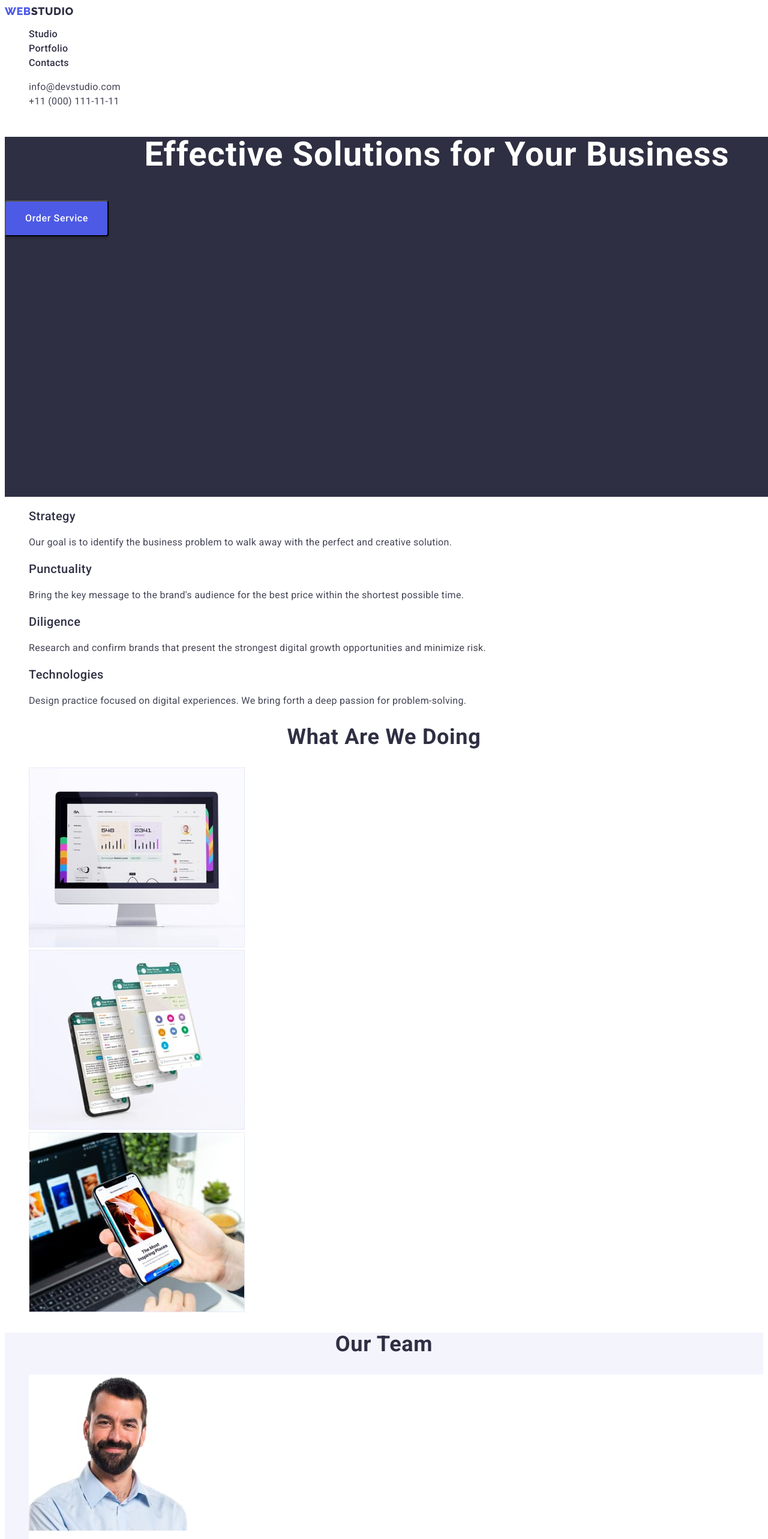
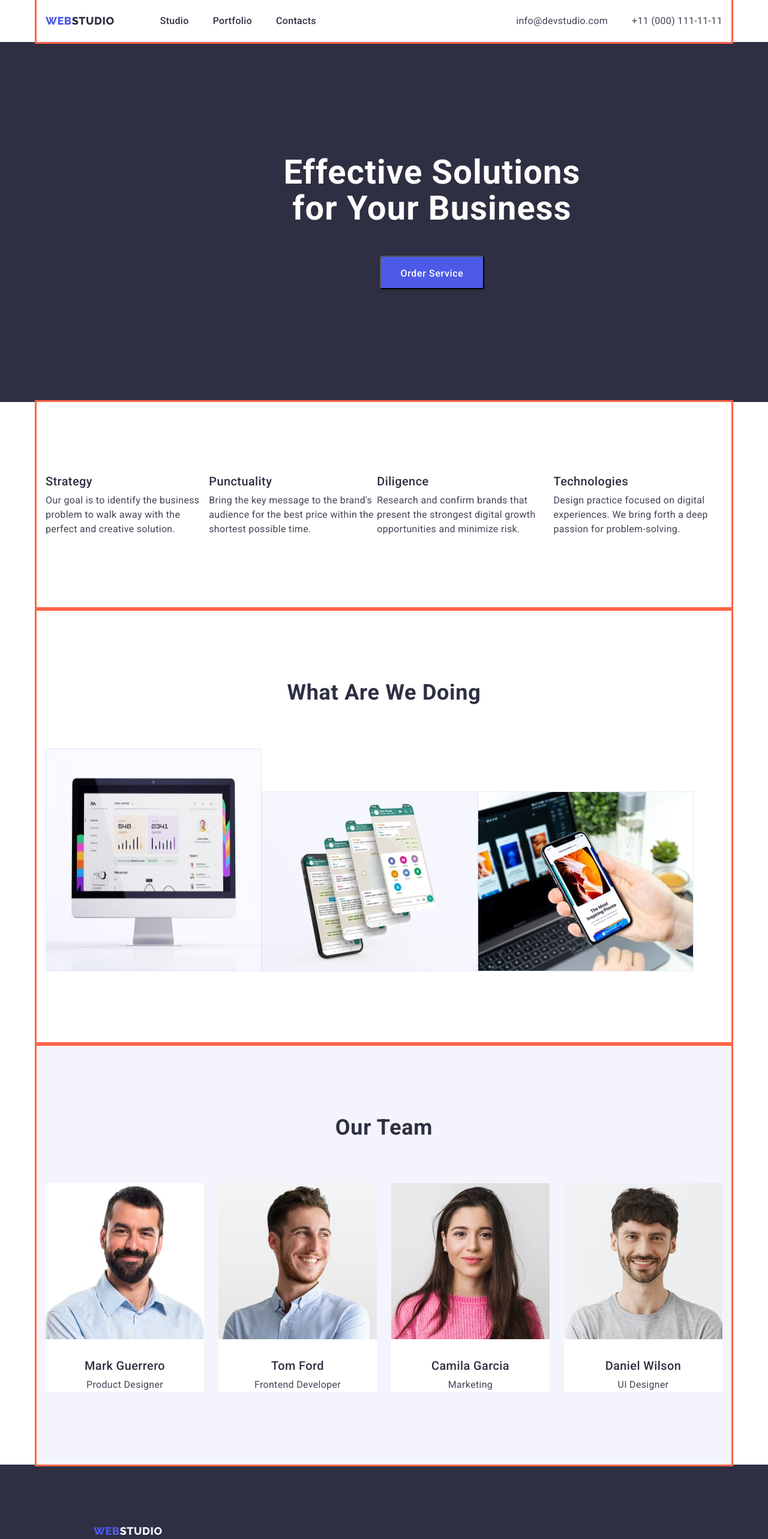
Before and after one commit to annapaniv/goit-markup-hw-03, a plain HTML site: page index.html in a window 1280 px wide. Shown: the top 2565 px of the page at 60% size. Drawn offline with nearby package versions, Linux system fonts and the light colour scheme.

Commit message:
original

```diff
--- a/css/styles.css
+++ b/css/styles.css
@@ -1,29 +1,58 @@
 :root {
-  --font-primary: Roboto,sans-serif;
+  --font-primary: Roboto, sans-serif;
   --body-text: #434455;
   --backgraund-color: #ffffff;
   --color-title-h2-h3-darkbg: #2e2f42;
   --color-hover-focus: #404bbf;
-  --color-partlogo-buttons:#4d5ae5;
-  --color-rest:#f4f4fd;
+  --color-partlogo-buttons: #4d5ae5;
+  --color-rest: #f4f4fd;
+  --border-batton-portfolio: #e7e9fc;
+}
+
+h1,
+h2,
+h3,
+h4,
+h5,
+h6,
+p {
+  margin-top: 0;
+  margin-bottom: 0;
+}
+ul,
+ol {
+  margin-top: 0;
+  margin-bottom: 0;
+  padding-left: 0;
+}
+img {
+  display: block;
+}
+.button {
+  cursor: pointer;
 }
 .list {
-  list-style:none;
+  list-style: none;
 }
 .link {
   text-decoration: none;
 }
 
 body {
-  color:var(--body-text);
-  background-color:var(--backgraund-color);
-  font-family:var(--font-primary);
+  color: var(--body-text);
+  background-color: var(--backgraund-color);
+  font-family: var(--font-primary);
+}
+.section {
+  padding-top: 120px;
+  padding-bottom: 120px;
+  padding-left: 15px;
+  padding-right: 15px;
 }
 
-/* HEADER */
+/* ================================HEADER================================= */
 /* logotype part 1 */
-.logo-item-one,
-.footer-item-one {
+.logo-item-one {
   font-family: 'Raleway', sans-serif;
   color: var(--color-partlogo-buttons);
   font-weight: 800;
@@ -49,7 +78,7 @@ body {
   font-size: 16px;
   line-height: 1.5;
   letter-spacing: 0.02em;
-  color:var(--color-title-h2-h3-darkbg);
+  color: var(--color-title-h2-h3-darkbg);
 }
 
 /* contacts */
@@ -58,10 +87,12 @@ body {
   font-size: 16px;
   line-height: 1.5;
   letter-spacing: 0.02em;
-  color:var(--body-text);
+  color: var(--body-text);
 }
 .adress {
   font-style: normal;
+  margin-left: auto;
+  margin-right: 15px;
 }
 .menu-link:hover,
 .menu:hover,
@@ -69,14 +100,54 @@ body {
 .menu-link:focus,
 .menu:focus,
 .contacts:focus {
-  color:var(--color-hover-focus);
+  color: var(--color-hover-focus);
 }
+
+.container {
+  width: 1158px;
+  margin-left: auto;
+  margin-right: auto;
+  outline: solid tomato;
+  border-bottom: 1px solid #e7e9fc;
+}
+.page-header-container {
+  display: flex;
+  align-items: center;
+}
+.page-nav {
+  display: flex;
+  align-items: center;
+}
+.logo {
+  margin-right: 76px;
+  margin-left: 15px;
+  margin-top: 24px;
+  margin-bottom: 24px;
+}
+.menu {
+  display: flex;
+  align-items: center;
+}
+.menu-item:not(:last-child) {
+  margin-right: 40px;
+}
+
+.list-contacts-container {
+  display: flex;
+}
+.phone {
+  margin-right: 40px;
+}
+/* ==============================TITLE================================ */
+
 /* Title H1 */
 .section-title {
   font-family: var(--font-primary);
   background-color: var(--color-title-h2-h3-darkbg);
   width: 1440px;
   height: 600px;
+  margin-left: auto;
+  margin-right: auto;
 }
 .title-section-one {
   font-weight: 700;
@@ -85,45 +156,61 @@ body {
   text-align: center;
   letter-spacing: 0.02em;
   color: var(--backgraund-color);
+  width: 496px;
+
+  margin-left: auto;
+  margin-right: auto;
+
+  margin-bottom: 48px;
+  padding-top: 188px;
 }
 
 /* batton order service */
 .modal-button {
+  display: block;
   font-family: var(--font-primary);
   padding: 16px 32px;
   background: var(--color-partlogo-buttons);
   box-shadow: 0px 4px 4px rgba(0, 0, 0, 0.15);
   border-radius: 4px;
   font-weight: 500;
+  text-align: center;
   font-size: 16px;
   line-height: 1.5;
   letter-spacing: 0.04em;
   color: var(--backgraund-color);
-
+  min-width: 169px;
+  height: 56px;
+  margin-left: auto;
+  margin-right: auto;
 }
 .modal-button:hover,
 .modal-button:focus {
   cursor: pointer;
-  background:var(--color-hover-focus);
+  background: var(--color-hover-focus);
 }
 
-/* section 2 */
+/* ===========================SECTION 2========================== */
 .title-section-two {
   font-weight: 500;
   font-size: 20px;
   line-height: 1.2;
   letter-spacing: 0.02em;
   color: var(--color-title-h2-h3-darkbg);
-
 }
 .text-section-two {
   font-size: 16px;
   line-height: 24px;
   letter-spacing: 0.02em;
-  color:var(--body-text);
+  color: var(--body-text);
 }
-
-/* section 3 */
+.advantages-container {
+  display: flex;
+}
+.p-container {
+  margin-top: 8px;
+}
+/* ===========================SECTION 3========================== */
 
 .title-section-three {
   font-weight: 700;
@@ -134,10 +221,18 @@ body {
   text-transform: capitalize;
   color: var(--color-title-h2-h3-darkbg);
 }
+.work-container {
+  display: flex;
+  margin-top: 72px;
+}
+.work-item {
+  display: flex;
+  width: calc((100%-48px) / 3);
+}
 
-/* section 4 */
+/* ===========================SECTION 4========================== */
 .section-team {
-  background-color:var(--color-rest);
+  background-color: var(--color-rest);
 }
 .title-section-four {
   font-weight: 700;
@@ -147,6 +242,7 @@ body {
   letter-spacing: 0.02em;
   text-transform: capitalize;
   color: var(--color-title-h2-h3-darkbg);
+  margin-bottom: 72px;
 }
 .list-item {
   background-color: var(--backgraund-color);
@@ -158,26 +254,48 @@ body {
   line-height: 1.2;
   letter-spacing: 0.02em;
   color: var(--color-title-h2-h3-darkbg);
-
+  margin-top: 32px;
 }
 .team-role {
   font-size: 16px;
   line-height: 1.5;
   letter-spacing: 0.02em;
   color: var(--body-text);
-
+  margin-top: 8px;
+  text-align: center;
 }
-/* footer */
+.employees {
+  display: flex;
+  flex-wrap: wrap;
+  gap: 24px;
+}
+/* ===========================FOOTER========================== */
 .footer {
-  background-color:var(--color-title-h2-h3-darkbg);
+  background-color: var(--color-title-h2-h3-darkbg);
   width: 1400px;
   height: 312px;
+  margin-left: auto;
+  margin-right: auto;
+}
+.footer-item-one {
+  font-family: 'Raleway', sans-serif;
+  color: var(--color-partlogo-buttons);
+  font-weight: 800;
+  font-size: 18px;
+  line-height: 1.17;
+  letter-spacing: 0.03em;
+  text-transform: uppercase;
+  /* padding-top: 100px; */
 }
 .footer-text {
+  display: block;
   font-size: 16px;
   line-height: 1.5x;
   letter-spacing: 0.02em;
   color: var(--color-rest);
+  width: 264px;
+  text-align: justify;
+  margin-left: 156px;
 }
 .footer-item-two {
   font-family: 'Raleway', sans-serif;
@@ -188,12 +306,20 @@ body {
   letter-spacing: 0.03em;
   text-transform: uppercase;
 }
-
-/* PORTFOLIO */
-/* BAttons */
+.footer-container {
+  display: flex;
+  flex-direction: column;
+}
+.footer-logo {
+  margin-bottom: 16px;
+  padding-top: 100px;
+  padding-left: 156px;
+}
+/* ===========================PORTFOLIO========================== */
+/* BUttons */
 .modal-btn {
   font-family: var(--font-primary);
-  background-color:var(--color-rest);
+  background-color: var(--color-rest);
   color: var(--color-partlogo-buttons);
   font-weight: 500;
   font-size: 16px;
@@ -201,6 +327,8 @@ body {
   text-align: center;
   letter-spacing: 0.04em;
   cursor: pointer;
+  border: 1px solid var(--border-batton-portfolio);
+  border-radius: 4px;
 }
 .modal-btn:hover,
 .modal-btn:focus,
@@ -208,7 +336,20 @@ body {
   color: var(--backgraund-color);
   background-color: var(--color-hover-focus);
 }
-
+.button-container {
+  display: flex;
+  margin-top: 96px;
+  margin-left: auto;
+  margin-right: auto;
+  width: 586px;
+  gap: 24px;
+}
+.button-item:not(:last-child) {
+  padding-right: 24px;
+}
+.button-item {
+  align-items: center;
+}
 /* section 2 */
 .content-item {
   font-weight: 500;
@@ -216,7 +357,8 @@ body {
   line-height: 1.2;
   letter-spacing: 0.02em;
   color: var(--color-title-h2-h3-darkbg);
-
+  margin-top: 32px;
+  margin-bottom: 8px;
 }
 .content-item-text {
   font-size: 16px;
@@ -224,3 +366,16 @@ body {
   letter-spacing: 0.02em;
   color: var(--body-text);
 }
+.filter-container {
+  width: 1128px;
+  margin-left: auto;
+  margin-right: auto;
+  display: flex;
+  flex-wrap: wrap;
+  margin-top: 72px;
+  margin-bottom: 120px;
+  gap: 24px;
+}
+.filter-card {
+  border-bottom: 1px solid #e7e9fc;
+}
--- a/index.html
+++ b/index.html
@@ -9,18 +9,24 @@
     <link rel="preconnect" href="https://fonts.gstatic.com" crossorigin />
     <link
       href="https://fonts.googleapis.com/css2?family=Raleway:wght@800&family=Roboto:wght@400;500;700;900&display=swap"
-      rel="stylesheet"/>
+      rel="stylesheet"
+    />
+    <link
+      rel="stylesheet"
+      href="https://cdn.jsdelivr.net/npm/modern-normalize@1.1.0/modern-normalize.min.css"
+    />
     <link rel="stylesheet" href="./css/styles.css" />
   </head>
 
   <body>
     <!-- Header -->
-    <header class="page-header">
+    <header>
       <!-- navigation panel -->
-
+      <div class="container page-header-container">
         <nav class="page-nav">
-        <a class="link logo-item-one" href="./index.html"
-          >Web<span class="logo-item-two">Studio</span></a>
+          <a class="link logo-item-one logo" href="./index.html"
+            >Web<span class="logo-item-two">Studio</span></a
+          >
 
           <ul class="menu list">
             <li class="menu-item">
@@ -35,10 +41,11 @@
           </ul>
         </nav>
         <!-- Contacts-header-->
+
         <address class="adress">
-        <ul class="list">
+          <ul class="list list-contacts-container">
             <li>
-            <a class="contacts link" href="mailto:info@devstudio.com"
+              <a class="contacts link phone" href="mailto:info@devstudio.com"
                 >info@devstudio.com</a
               >
             </li>
@@ -49,6 +56,7 @@
             </li>
           </ul>
         </address>
+      </div>
     </header>
 
     <main>
@@ -58,21 +66,15 @@
         <button class="modal-button" type="button">
           <span class="modal-button-text">Order Service</span>
         </button>
-        <!-- <img
-          src="./images/darkbg.jpg"
-          alt="dark background"
-          width="1440"
-          height="600"
-        /> -->
       </section>
 
       <!-- advantages -->
-      <section>
+      <section class="container section">
         <h2 class="title-hidden" hidden>Advantages</h2>
-        <ul class="list">
+        <ul class="list advantages-container">
           <li>
             <h3 class="title-section-two">Strategy</h3>
-            <p class="text-section-two">
+            <p class="text-section-two p-container">
               Our goal is to identify the business problem to walk away with the
               perfect and creative solution.
             </p>
@@ -80,7 +82,7 @@
 
           <li>
             <h3 class="title-section-two">Punctuality</h3>
-            <p class="text-section-two">
+            <p class="text-section-two p-container">
               Bring the key message to the brand's audience for the best price
               within the shortest possible time.
             </p>
@@ -88,7 +90,7 @@
 
           <li>
             <h3 class="title-section-two">Diligence</h3>
-            <p class="text-section-two">
+            <p class="text-section-two p-container">
               Research and confirm brands that present the strongest digital
               growth opportunities and minimize risk.
             </p>
@@ -96,7 +98,7 @@
 
           <li>
             <h3 class="title-section-two">Technologies</h3>
-            <p class="text-section-two">
+            <p class="text-section-two p-container">
               Design practice focused on digital experiences. We bring forth a
               deep passion for problem-solving.
             </p>
@@ -105,13 +107,13 @@
       </section>
 
       <!-- What are we doing -->
-      <section>
+      <section class="container section">
         <h2 class="title-section-three">What are we doing</h2>
-        <ul class="list">
-          <li>
+        <ul class="list work-container">
+          <li class="work-item">
             <img src="./images/whatarewedoing/img1.jpg" alt="PC" width="360" />
           </li>
-          <li>
+          <li class="work-container">
             <img
               src="./images/whatarewedoing/img2.jpg"
               alt="smartfone"
@@ -119,17 +121,17 @@
             />
           </li>
 
-          <li>
+          <li class="work-container">
             <img src="./images/whatarewedoing/img3.jpg" alt="app" width="360" />
           </li>
         </ul>
       </section>
 
       <!-- Our Team -->
-      <section class="section-team">
+      <section class="section-team container section">
         <h2 class="title-section-four">Our Team</h2>
-        <ul class="list">
-          <li class="list-item">
+        <ul class="list employees">
+          <li class="list-item employees-card">
             <img
               src="./images/emploeers/guerero.jpg"
               alt="guerero"
@@ -138,19 +140,19 @@
             <h3 class="team">Mark Guerrero</h3>
             <p class="team-role">Product Designer</p>
           </li>
-          <li class="list-item">
+          <li class="list-item employees-card">
             <img src="./images/emploeers/ford.jpg" alt="ford" width="264" />
             <h3 class="team">Tom Ford</h3>
             <p class="team-role">Frontend Developer</p>
           </li>
 
-          <li class="list-item">
+          <li class="list-item employees-card">
             <img src="./images/emploeers/garcia.jpg" alt="garcia" width="264" />
             <h3 class="team">Camila Garcia</h3>
             <p class="team-role">Marketing</p>
           </li>
 
-          <li class="list-item">
+          <li class="list-item employees-card">
             <img src="./images/emploeers/wilson.jpg" alt="wilson" width="264" />
             <h3 class="team">Daniel Wilson</h3>
             <p class="team-role">UI Designer</p>
@@ -160,20 +162,16 @@
     </main>
 
     <!-- footer  -->
-    <footer class="footer">
+    <footer class="footer footer-container">
+      <div class="footer-logo">
         <a class="link footer-item-one" href="./index.html"
           >Web<span class="footer-item-two">Studio</span></a
         >
+      </div>
       <p class="footer-text">
         Increase the flow of customers and sales for your business with digital
         marketing & growth solutions.
       </p>
-      <!-- <img
-        src="./images/darkfooter.jpg"
-        alt="dark background"
-        width="1400"
-        height="312"
-      /> -->
     </footer>
   </body>
 </html>
```
Also changed, not shown: portfolio.html (+47 -24 lines), images/portfolio/section-three/img2.jpg. Lines whose indentation alone changed are shown as unchanged.
